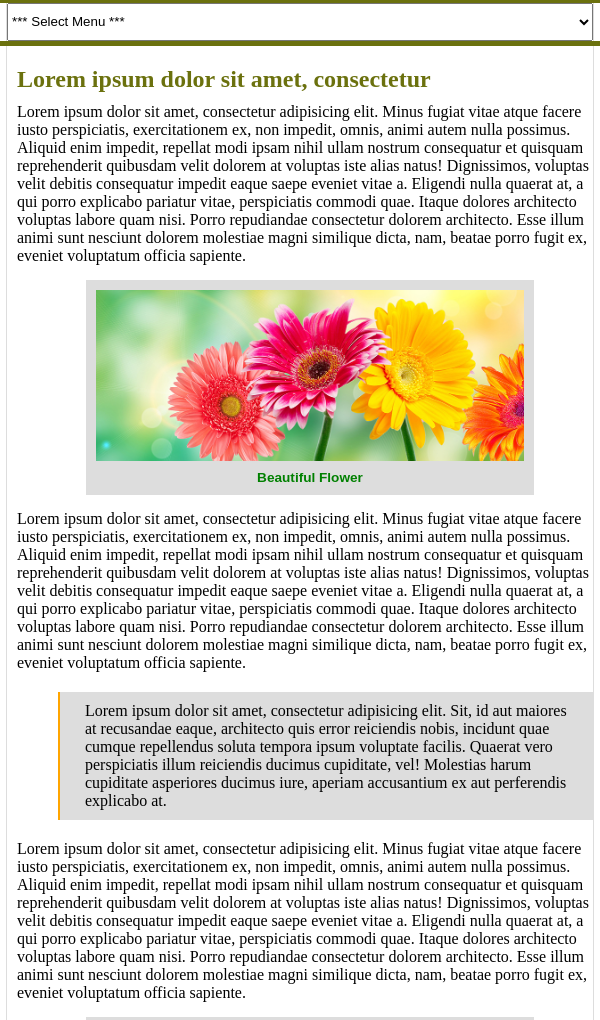
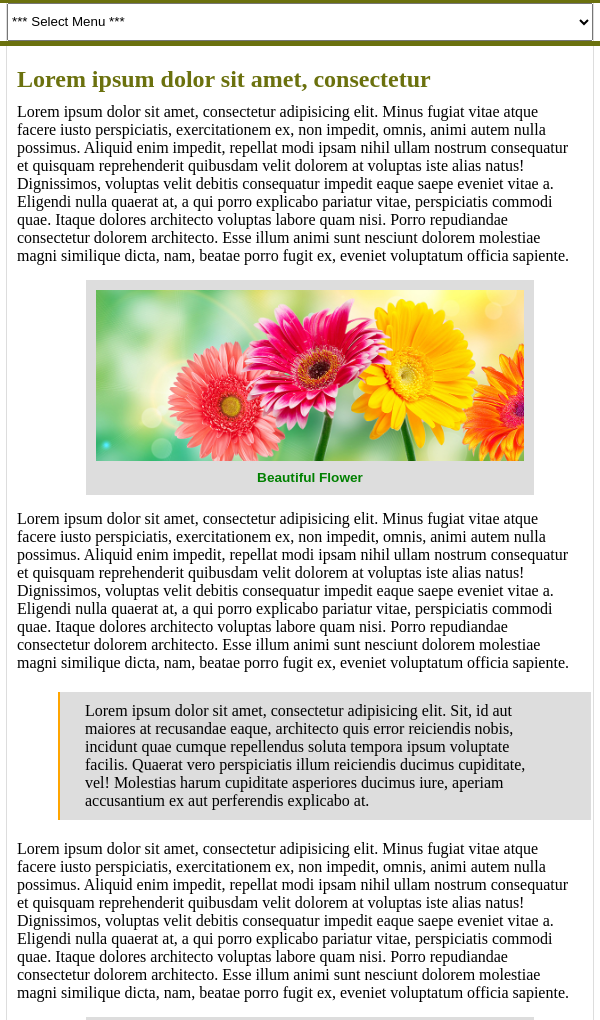
Before and after one commit to sagormahtab/website-1, a plain HTML site: page inside.html in a window 600 px wide. Shown: the part 92-1112 px from the top of the page. Drawn offline with Linux system fonts and the light colour scheme.

Commit message:
Update responsive.css

```diff
--- a/css/responsive.css
+++ b/css/responsive.css
@@ -88,6 +88,12 @@ px      68    160    252    */
     #content h2{
 	width:95%;
     }
+    #content p{
+	width:95%;
+    }
+    blockquote{
+	margin-right:2%;
+    }
     #content figure{
         width: 73%;
     }
@@ -142,6 +148,12 @@ px      68    160    252    344    436    */
     #content h2{
 	width:95%;
     }
+    #content p{
+	width:95%;
+    }
+    blockquote{
+	margin-right:2%;
+    }
     #content figure{
         width: 73%;
     }
@@ -192,6 +204,12 @@ px      68    160    252    344    436    */
     #content h2{
 	width:95%;
     }
+    #content p{
+	width:95%;
+    }
+    blockquote{
+	margin-right:2%;
+    }
     #header{
         text-align: center;
     }
```
Lines whose indentation alone changed are shown as unchanged.
